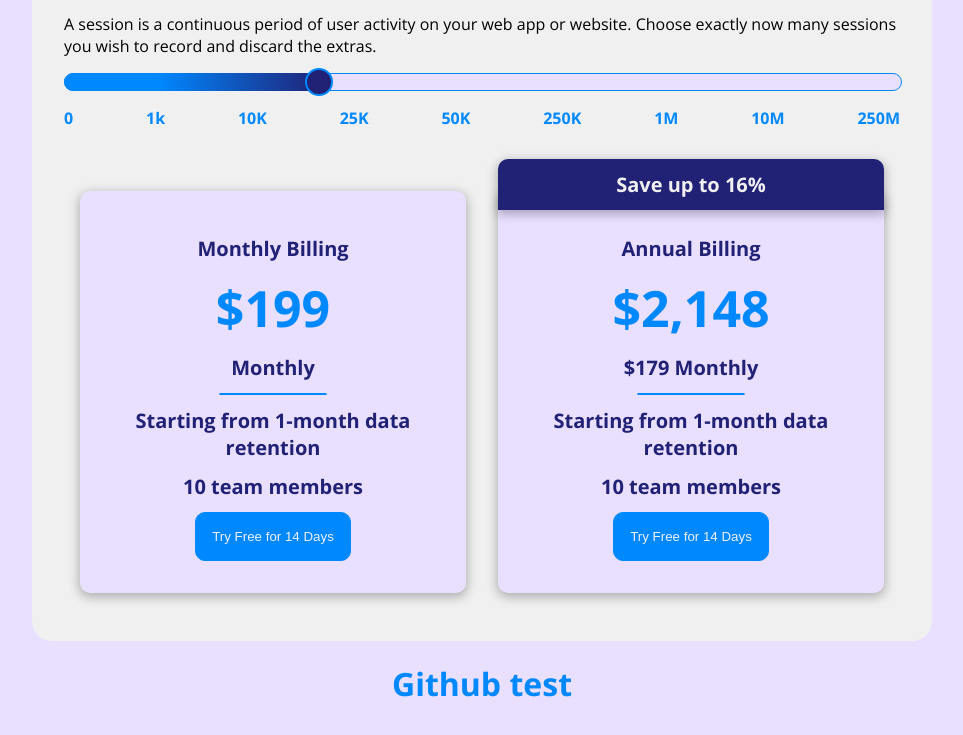
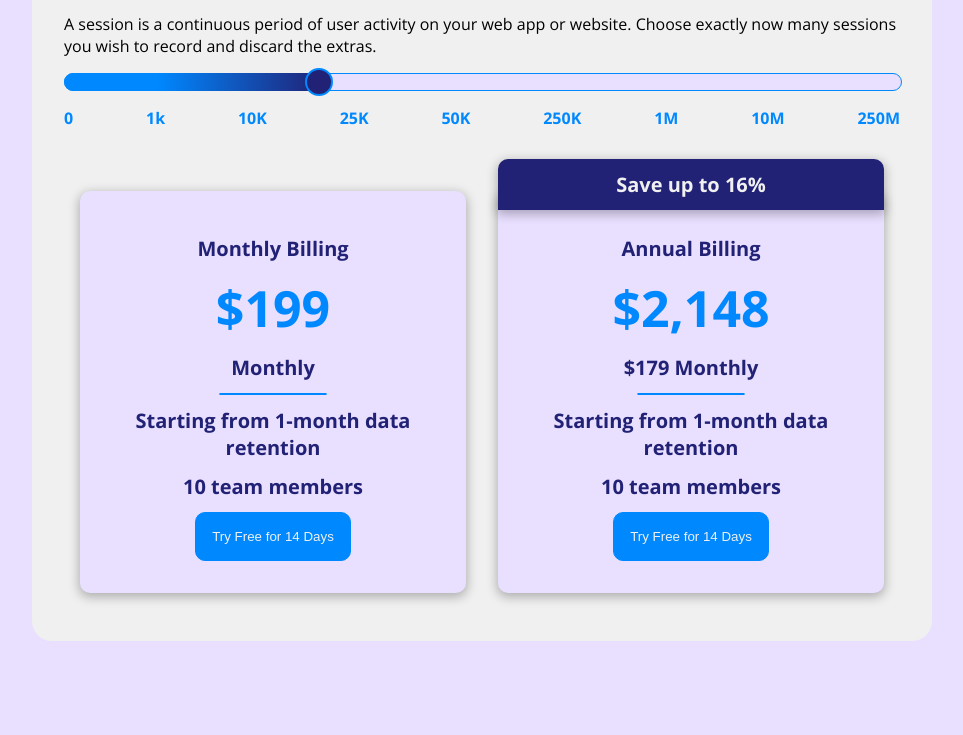
Before and after one commit to arnilrashid/cost-estimator-html-css, a plain HTML site: page index.html in a window 1280 px wide. Shown: the part 549-1284 px from the top of the page, without its empty margins (158-1121 px from the left). After the commit the page ends 1230 px from the top, so only its background shows below. Drawn offline with nearby package versions, Linux system fonts and the light colour scheme.

Commit message:
remove text h1

```diff
--- a/index.html
+++ b/index.html
@@ -75,7 +75,5 @@
         </div>
     </div>
 
-    <h1>Github  test</h1>
-
 </body>
 </html>
```
